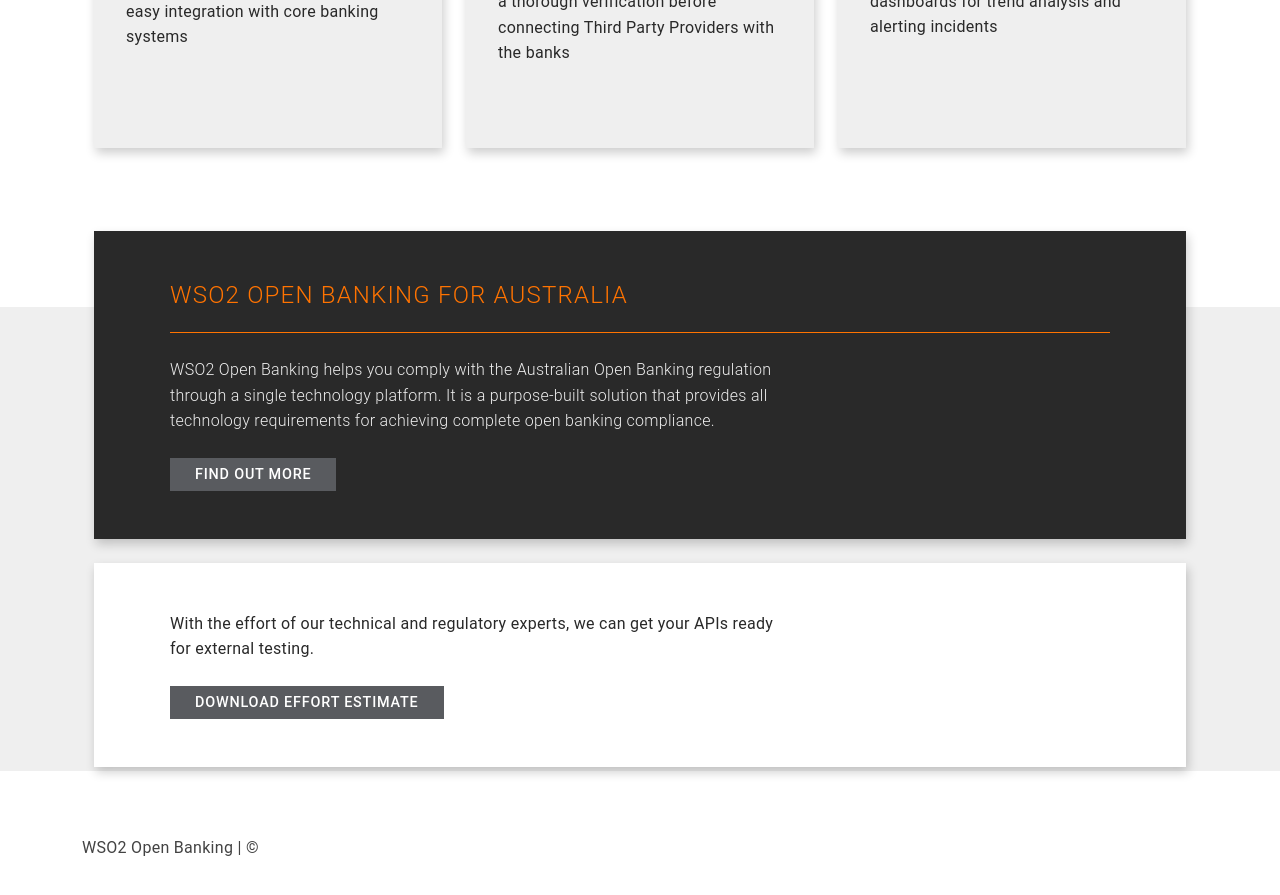
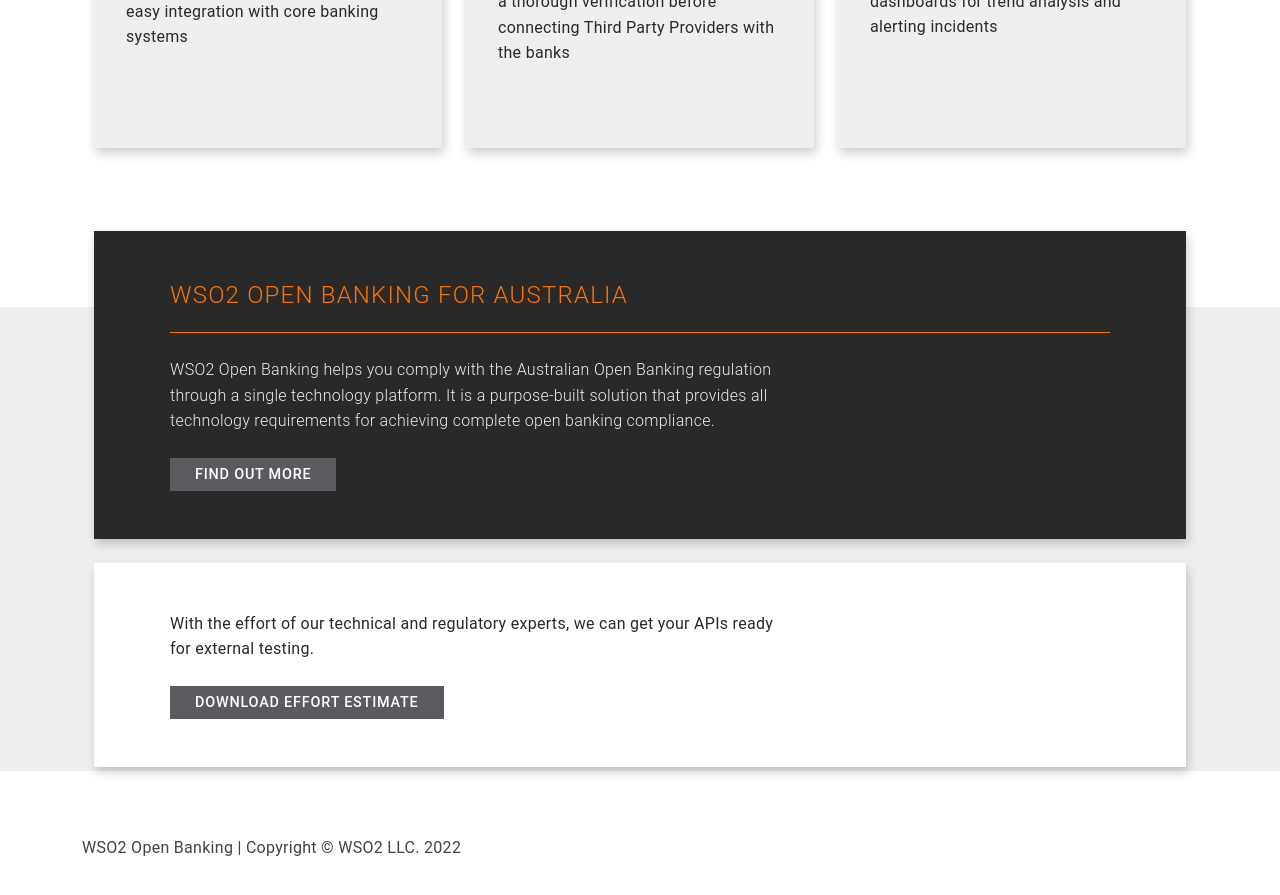
Before and after one commit to wso2/demo-open-banking.github.io, a Jekyll site: the page built from index.html, in a window 1280 px wide and 900 px high, scrolled down 1564 px. Shown: the top 895 px of the window. Built offline with Jekyll 4.4.1, drawn with Linux system fonts in a browser that asks for light colours.

Commit message:
Update footer note

```diff
--- a/_includes/footer.html
+++ b/_includes/footer.html
@@ -1,7 +1,7 @@
 <section class="cFooter">
     <div class="container">
 
-            <p class="mt-5">WSO2 Open Banking | ©</p>
+            <p class="mt-5">WSO2 Open Banking | Copyright © WSO2 LLC. 2022</p>
 
     </div>
 </section>
```
